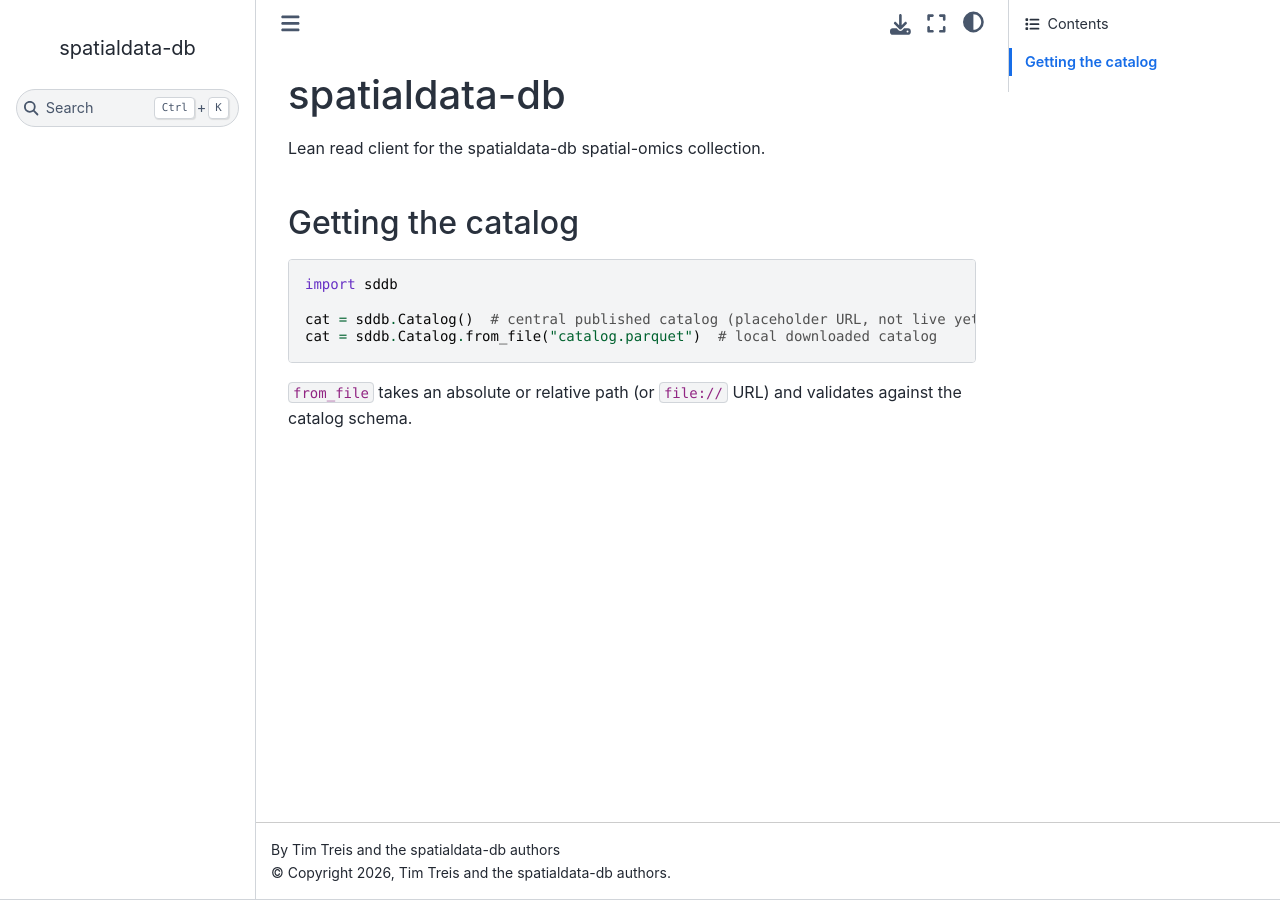
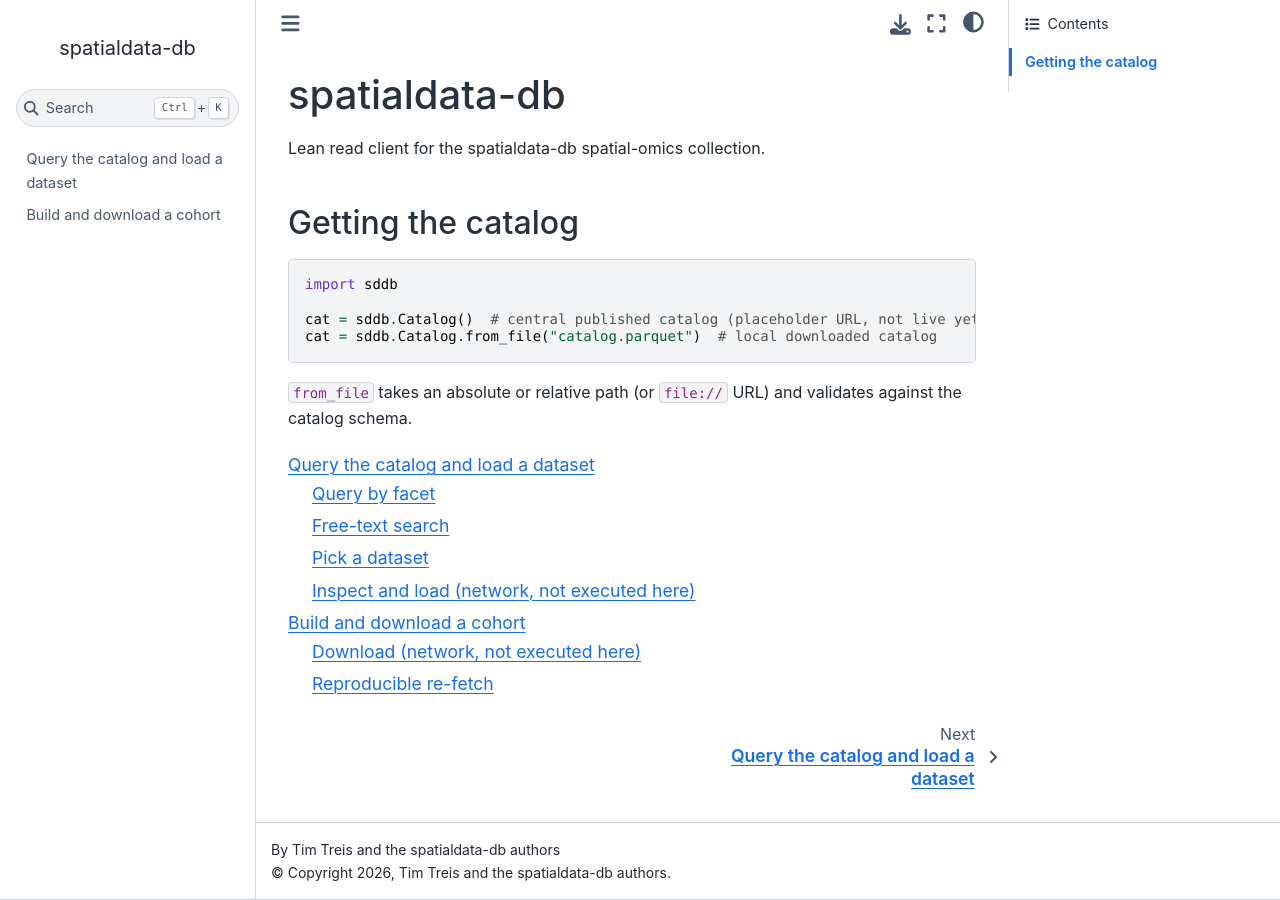
Before and after one commit to theislab/spatialdata-db-client, a Sphinx documentation site: the page built from docs/index.md, in a window 1280 px wide. Built offline with Sphinx 7.4.7 and the Sphinx Book theme 1.1.4, drawn with Linux system fonts in a browser that asks for light colours; some of the changed lines change nothing that is shown.

Commit message:
docs: WP10 tutorials (query/load, cohorts) with offline catalog sample

````diff
--- a/docs/index.md
+++ b/docs/index.md
@@ -15,4 +15,7 @@
 
 ```{toctree}
 :maxdepth: 2
+
+tutorials/query_and_load
+tutorials/cohorts
 ```
--- /dev/null
+++ b/docs/tutorials/cohorts.md
@@ -0,0 +1,58 @@
+---
+file_format: mystnb
+kernelspec:
+  name: python3
+  display_name: python3
+---
+
+# Build and download a cohort
+
+A `Results` object from `query` or `search` is a cohort: it can be listed, sliced, and downloaded.
+Blocks marked `# not executed` hit S3 and are shown but not run when the docs are built.
+
+```{code-cell} python
+import sddb
+
+cat = sddb.Catalog.from_file("../_data/catalog_sample.parquet")
+cohort = cat.query(organism="human", technology="Visium")
+print(cohort)
+cohort.to_df()[["uid", "tissue", "disease", "size_bytes"]]
+```
+
+```{code-cell} python
+total_gb = cohort.to_df()["size_bytes"].sum() / 1e9
+f"{len(cohort)} stores, {total_gb:.2f} GB"
+```
+
+Check the size before downloading.
+
+## Download (network, not executed here)
+
+`download` copies every store under `dest` (resumable, parallel) and returns a `Manifest`.
+
+```python
+# not executed
+manifest = cohort.download("./data")
+manifest.entries[0]
+# ManifestEntry(uid='...', zarr_url='s3://...', dest='data/....zarr', size_bytes=..., status='complete', sha256='...')
+```
+
+Each entry records `uid`, `zarr_url`, `dest`, `size_bytes`, `status` (`complete` or `failed`, with `error`)
+and a `sha256` of the store. The download also writes the manifest into `dest`.
+
+## Reproducible re-fetch
+
+A manifest replays the recorded `zarr_url`s, independent of the current catalog. Completed stores
+already present are skipped.
+
+```python
+# not executed
+from sddb import Manifest
+
+m = Manifest.read("./data/manifest.json")
+m.refetch("./data_copy")
+```
+
+Pass `pin_versions=True` to `download` to record the catalog version in the manifest; downloading into
+a directory pinned to a different version then raises `ManifestVersionMismatch` unless
+`allow_version_change=True`. Only URLs are replayed, so a store republished at the same URL is not detected.
--- /dev/null
+++ b/docs/tutorials/query_and_load.md
@@ -0,0 +1,87 @@
+---
+file_format: mystnb
+kernelspec:
+  name: python3
+  display_name: python3
+---
+
+# Query the catalog and load a dataset
+
+This tutorial runs offline against a 15-dataset sample of the real catalog
+(`docs/_data/catalog_sample.parquet`). Blocks marked `# not executed` need the network
+(S3) or download a full store, so they are shown but not run when the docs are built.
+
+```{code-cell} python
+import sddb
+
+cat = sddb.Catalog.from_file("../_data/catalog_sample.parquet")
+cat
+```
+
+```{note}
+In real use `sddb.Catalog()` reads the central published catalog. That URL is a placeholder and
+**not live yet**; until it is, download a catalog parquet and use `Catalog.from_file(path)`.
+```
+
+## Query by facet
+
+`query` filters on facet columns (equality, or a list for "any of"). Rows that failed validation
+are excluded by default.
+
+```{code-cell} python
+res = cat.query(organism="human")
+res
+```
+
+```{code-cell} python
+res.to_df()[["uid", "technology", "tissue", "disease", "n_obs"]]
+```
+
+```{code-cell} python
+cat.query(organism="mouse", technology=["Xenium", "VisiumHD"]).to_df()[["uid", "technology", "tissue"]]
+```
+
+## Free-text search
+
+`search` matches tokens against facet values (OR within a facet, AND across facets).
+
+```{code-cell} python
+hits = cat.search("human xenium")
+hits.to_df()[["uid", "technology", "organism", "tissue"]]
+```
+
+## Pick a dataset
+
+```{code-cell} python
+d = hits[0]
+print(d)
+print(d.uid)
+print(d.zarr_url)
+print(d.viewer_url()[:100], "...")
+```
+
+`viewer_url()` is a pure string transform; no network is touched.
+
+## Inspect and load (network, not executed here)
+
+`elements()` reads only the store metadata from anonymous S3, so it is cheap.
+
+```python
+# not executed
+d.elements()
+# {'images': {...}, 'labels': {...}, 'points': {...}, 'shapes': {...}, 'tables': {...}}  (illustrative)
+```
+
+`load(lazy=False)` downloads the whole store (here ~1 GB) and returns a `SpatialData` object.
+The default `lazy=True` streams chunks from S3 on access instead.
+
+```python
+# not executed
+sdata = d.load(lazy=False)
+sdata
+```
+
+```{note}
+Gene search (`cat.genes.datasets_with(...)`) needs the published `gene_index.parquet`, which has not
+been generated yet, so it is omitted for now.
+```
````
Also changed, not shown: 2 other files.
